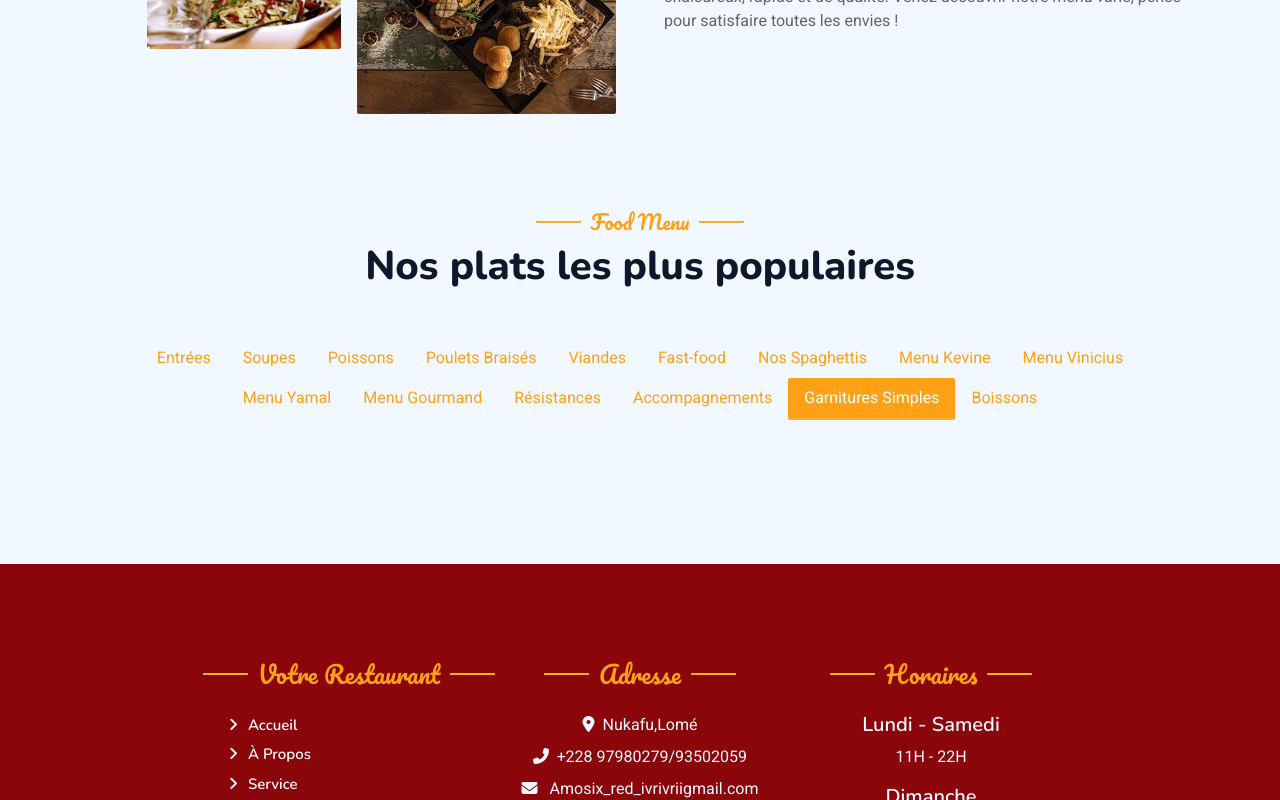
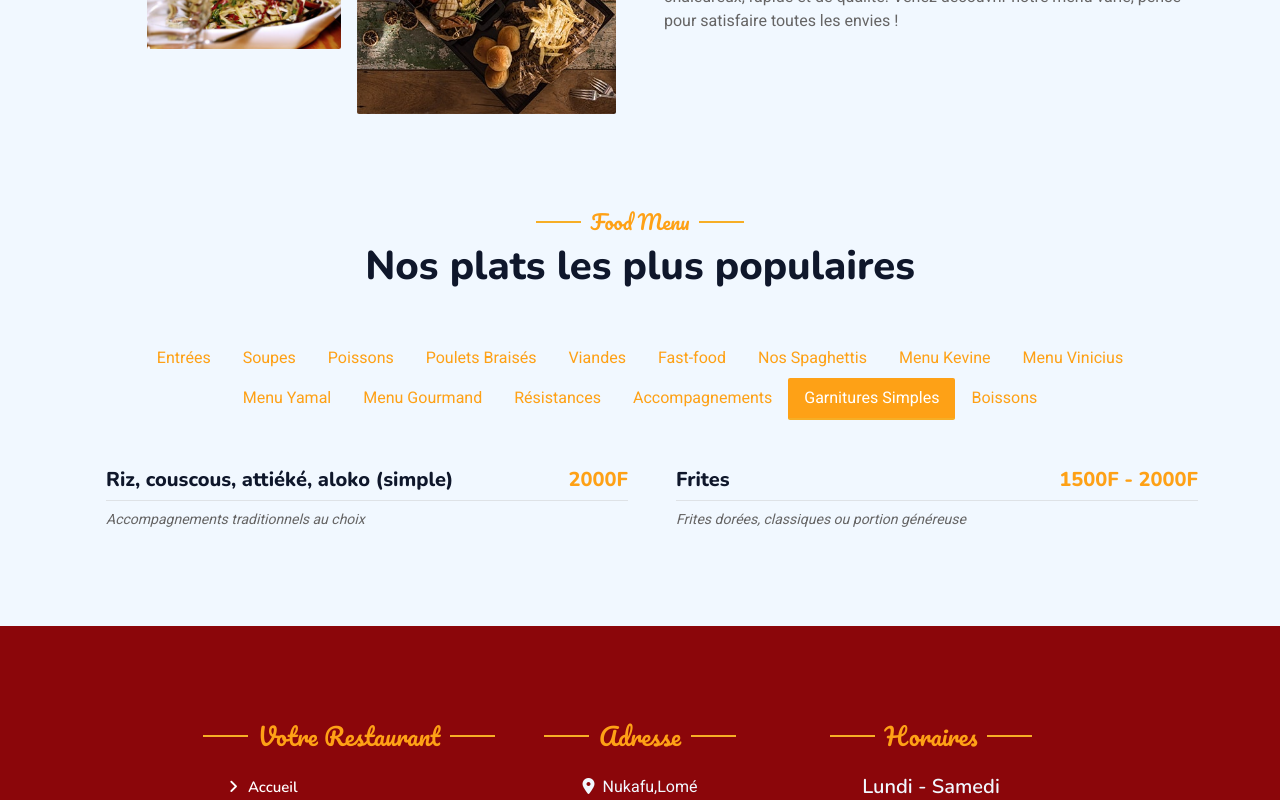
Before and after one commit to AHIABOREmmanuel/ivrivrii, an Angular app: page / in a window 1280 px wide. Both pictures are taken after a click on the button "Garnitures Simples". Shown: the part 1842-2642 px from the top of the page. Built offline with nearby package versions, Linux system fonts and the light colour scheme.

Commit message:
14/04/2025 Fin du menu

```diff
--- a/src/app/main/main.component.html
+++ b/src/app/main/main.component.html
@@ -826,8 +826,62 @@
           </div>
         </div>
 
-        <div class="tab-pane fade" id="garnitures"></div>
-        <div class="tab-pane fade" id="boissons"></div>
+        <div class="tab-pane fade" id="garnitures">
+          <div class="row g-4">
+            <div class="col-lg-6">
+              <div class="d-flex align-items-center">
+                <div class="w-100 d-flex flex-column text-start ps-4">
+                  <h5 class="d-flex justify-content-between border-bottom pb-2">
+                    <span>Riz, couscous, attiéké, aloko (simple)</span>
+                    <span class="text-primary">2000F</span>
+                  </h5>
+                  <small class="fst-italic">Accompagnements traditionnels au choix</small>
+                </div>
+              </div>
+            </div>
+
+            <div class="col-lg-6">
+              <div class="d-flex align-items-center">
+                <div class="w-100 d-flex flex-column text-start ps-4">
+                  <h5 class="d-flex justify-content-between border-bottom pb-2">
+                    <span>Frites</span>
+                    <span class="text-primary">1500F - 2000F</span>
+                  </h5>
+                  <small class="fst-italic">Frites dorées, classiques ou portion généreuse</small>
+                </div>
+              </div>
+            </div>
+          </div>
+
+        </div>
+        <div class="tab-pane fade" id="boissons">
+          <div class="row g-4">
+            <div class="col-lg-6">
+              <div class="d-flex align-items-center">
+                <div class="w-100 d-flex flex-column text-start ps-4">
+                  <h5 class="d-flex justify-content-between border-bottom pb-2">
+                    <span>Les sucreries</span>
+                    <span class="text-primary">À partir de 500F</span>
+                  </h5>
+                  <small class="fst-italic">Sodas et jus variés pour tous les goûts</small>
+                </div>
+              </div>
+            </div>
+
+            <div class="col-lg-6">
+              <div class="d-flex align-items-center">
+                <div class="w-100 d-flex flex-column text-start ps-4">
+                  <h5 class="d-flex justify-content-between border-bottom pb-2">
+                    <span>Les bières</span>
+                    <span class="text-primary">À partir de 700F</span>
+                  </h5>
+                  <small class="fst-italic">Sélection locale et internationale</small>
+                </div>
+              </div>
+            </div>
+          </div>
+
+        </div>
       </div>
     </div>
   </div>
```
